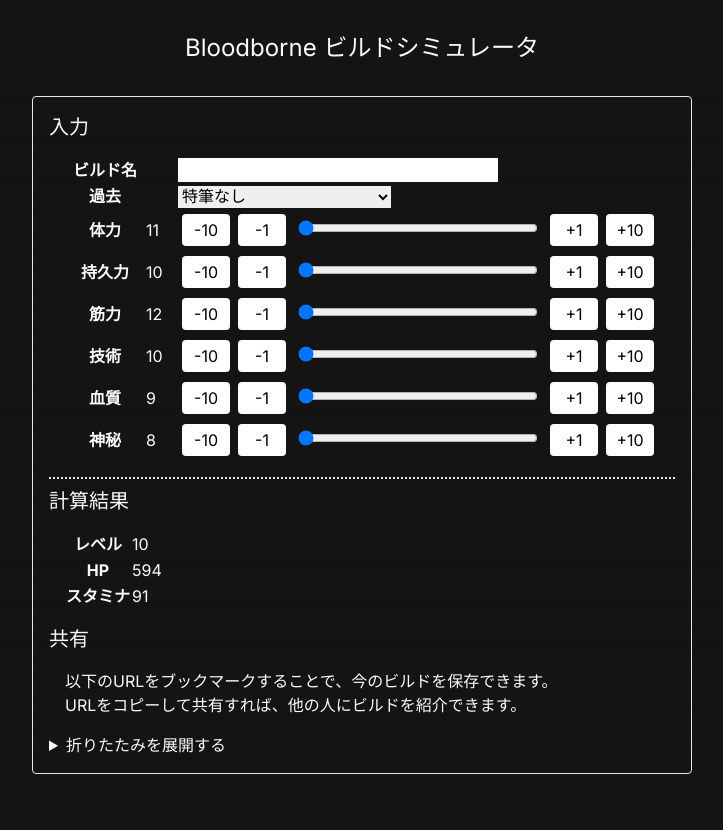
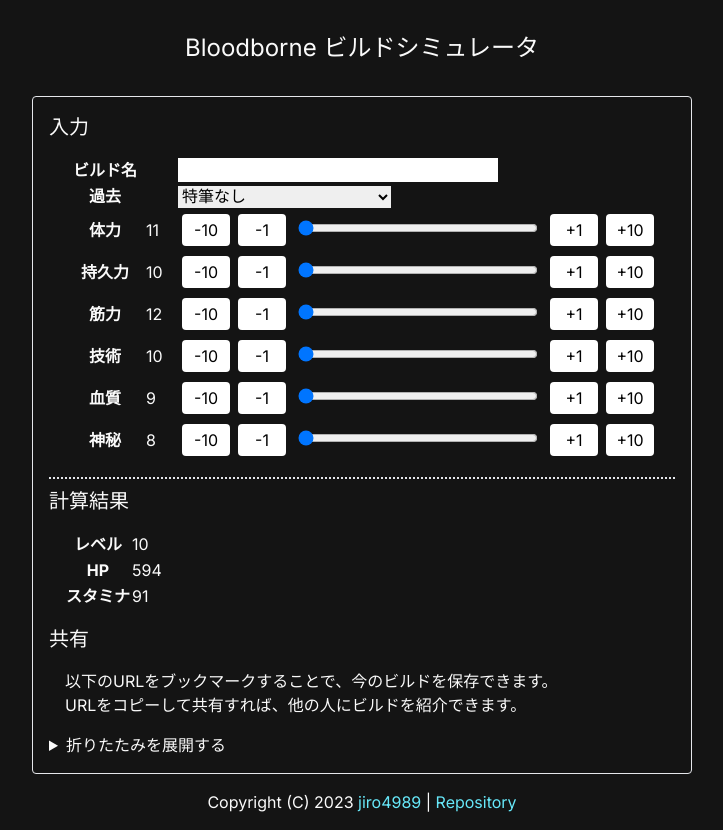
Before and after one commit to jiro4989/bloodborne-build-simulator, a Next.js app: page / in a window 1280 px wide. Shown: the whole page, without its empty margins (278-1001 px from the left). Before the commit the page ends 800 px from the top, so only its background shows below. Built offline with nearby package versions, Linux system fonts and the light colour scheme.

Commit message:
fix: コピーライトを追記

```diff
--- a/src/app/page.tsx
+++ b/src/app/page.tsx
@@ -476,6 +476,13 @@
           </details>
         </section>
       </div>
+
+      <footer className="m-4">
+        Copyright (C) 2023 <a className="text-cyan-300" href="https://github.com/jiro4989">jiro4989</a> |{' '}
+        <a className="text-cyan-300" href="https://github.com/jiro4989/bloodborne-build-simulator">
+          Repository
+        </a>
+      </footer>
     </main>
   )
 }
```
